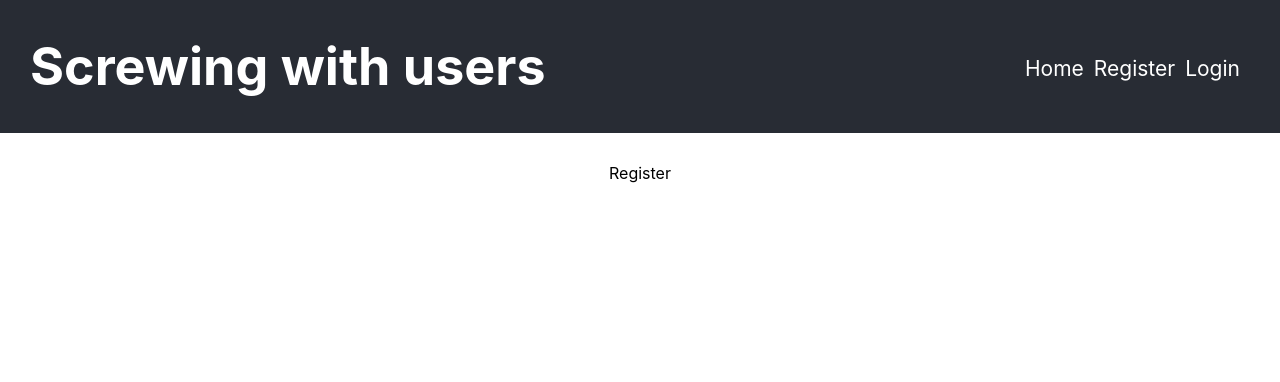
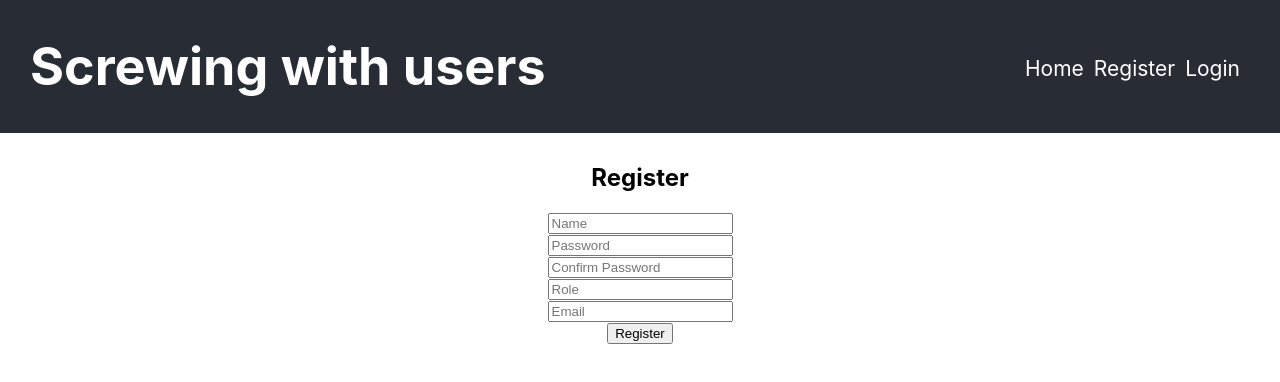
Before and after one commit to itdev161-fa2019/trevor-keith-p2, a React (Create React App) app in the folder client/: page /register in a window 1280 px wide. Shown: the top 382 px of the page. Built offline with nearby package versions, Linux system fonts and the light colour scheme.

Commit message:
Fixed Register.js passwordConfirm field

```diff
--- a/client/src/App.tsx
+++ b/client/src/App.tsx
@@ -1,7 +1,9 @@
 import React from 'react';
+import axios from 'axios';
 import './App.css';
-import axios from 'axios';
 import {BrowserRouter as Router, Switch, Route, Link } from 'react-router-dom';
+import Register from './components/Register/Register';
+import Login from './components/Login/Login';
 
 class App extends React.Component {
   state = {
@@ -53,13 +55,10 @@ class App extends React.Component {
               {this.state.data}
             </Route>
             <Switch>
-              <Route path="/register">
-                Register
-              </Route>
-              <Route path="/login">
-                Login
-              </Route>
+              <Route path="/register" component={Register} />
+              <Route path="/login" component={Login}/>
             </Switch>
+
           </main>
 
         </div>
--- a/client/src/components/Register/Register.js
+++ b/client/src/components/Register/Register.js
@@ -11,7 +11,7 @@ const Register = () => {
 
     });
 
-    const { name, email, password, passwordConfirm } = userData;
+    const { name, password, passwordConfirm, role, email } = userData;
 
     const onChange = e => {
         const { name, value } = e.target;
@@ -31,8 +31,9 @@ const Register = () => {
         } else {
             const newUser = {
                 name: name,
-                email: email,
-                password: password
+                password: password,
+                role: role,
+                email: email
 
             }
 
@@ -86,7 +87,7 @@ const Register = () => {
                 <input
                     type="password"
                     placeholder="Confirm Password"
-                    name="name"
+                    name="passwordConfirm"
                     value={passwordConfirm}
                     onChange={e => onChange(e)} />
             </div>
```
